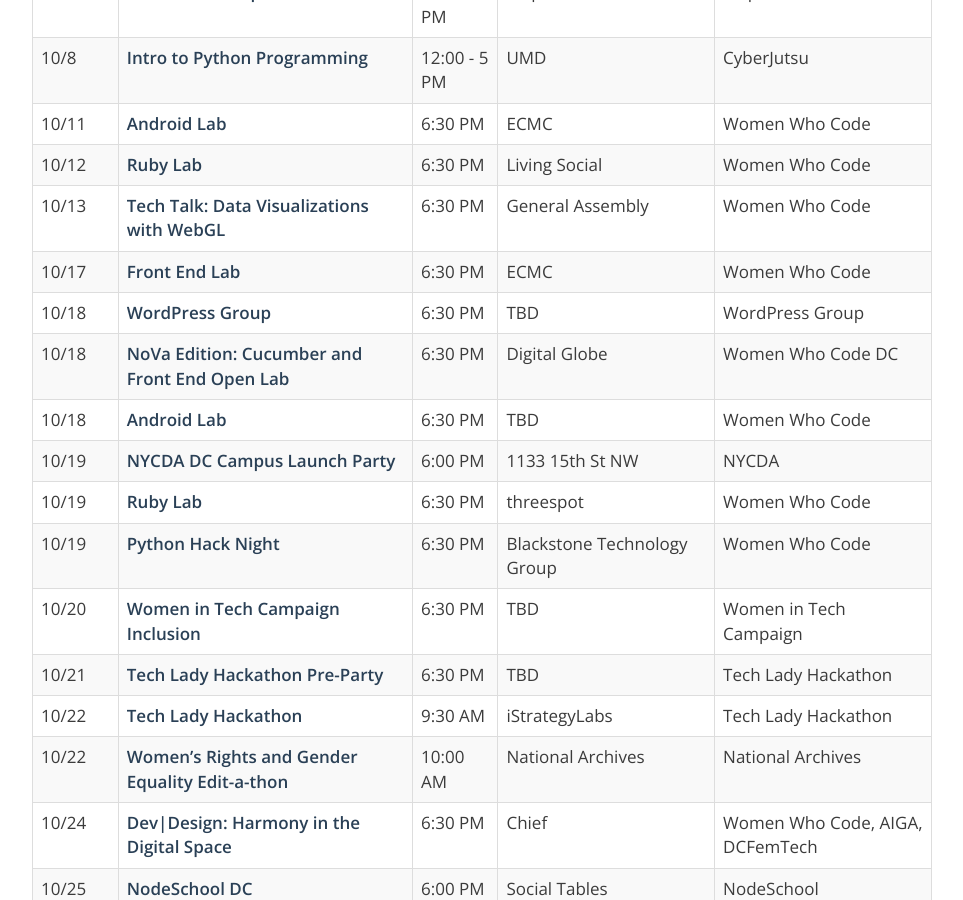
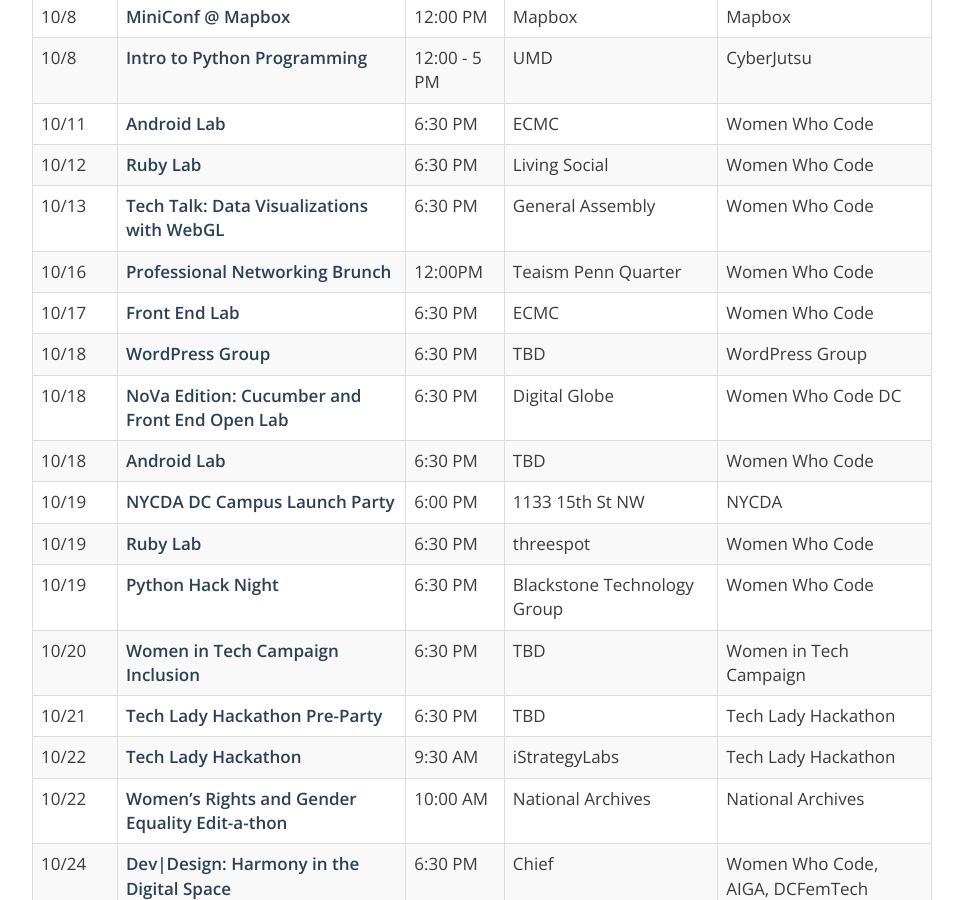
Before and after one commit to dcfemtech/dcfemtech.github.io, a Jekyll site: the page built from _events/tourdecode.markdown, in a window 1280 px wide and 900 px high, scrolled down 923 px. Shown: the whole window, without its empty margins (158-1121 px from the left). Built offline with Jekyll 4.4.1, drawn with Linux system fonts in a browser that asks for light colours.

Commit message:
add event for professional networking brunch

```diff
--- a/_events/tourdecode.markdown
+++ b/_events/tourdecode.markdown
@@ -31,6 +31,7 @@
 | 10/11 | [Android Lab](https://www.meetup.com/Women-Who-Code-DC/events/pjkzrlyvnbpb/)| 6:30 PM | ECMC | Women Who Code |
 | 10/12 | [Ruby Lab](https://www.meetup.com/Women-Who-Code-DC/events/233734789/) | 6:30 PM | Living Social | Women Who Code |
 | 10/13 | [Tech Talk: Data Visualizations with WebGL](http://www.meetup.com/Women-Who-Code-DC/events/233373504/)| 6:30 PM | General Assembly | Women Who Code |
+| 10/16 | [Professional Networking Brunch](http://www.meetup.com/Women-Who-Code-DC/events/234519859/) | 12:00PM | Teaism Penn Quarter | Women Who Code |
 | 10/17 | [Front End Lab](https://www.meetup.com/Women-Who-Code-DC/events/233224770/)   | 6:30 PM | ECMC | Women Who Code |
 | 10/18 | [WordPress Group](#) | 6:30 PM | TBD | WordPress Group |
 | 10/18 | [NoVa Edition: Cucumber and Front End Open Lab](http://www.meetup.com/Women-Who-Code-DC/events/234440876/?rv=ea1&_af=event&_af_eid=234440876&https=off) | 6:30 PM | Digital Globe | Women Who Code DC |
```
